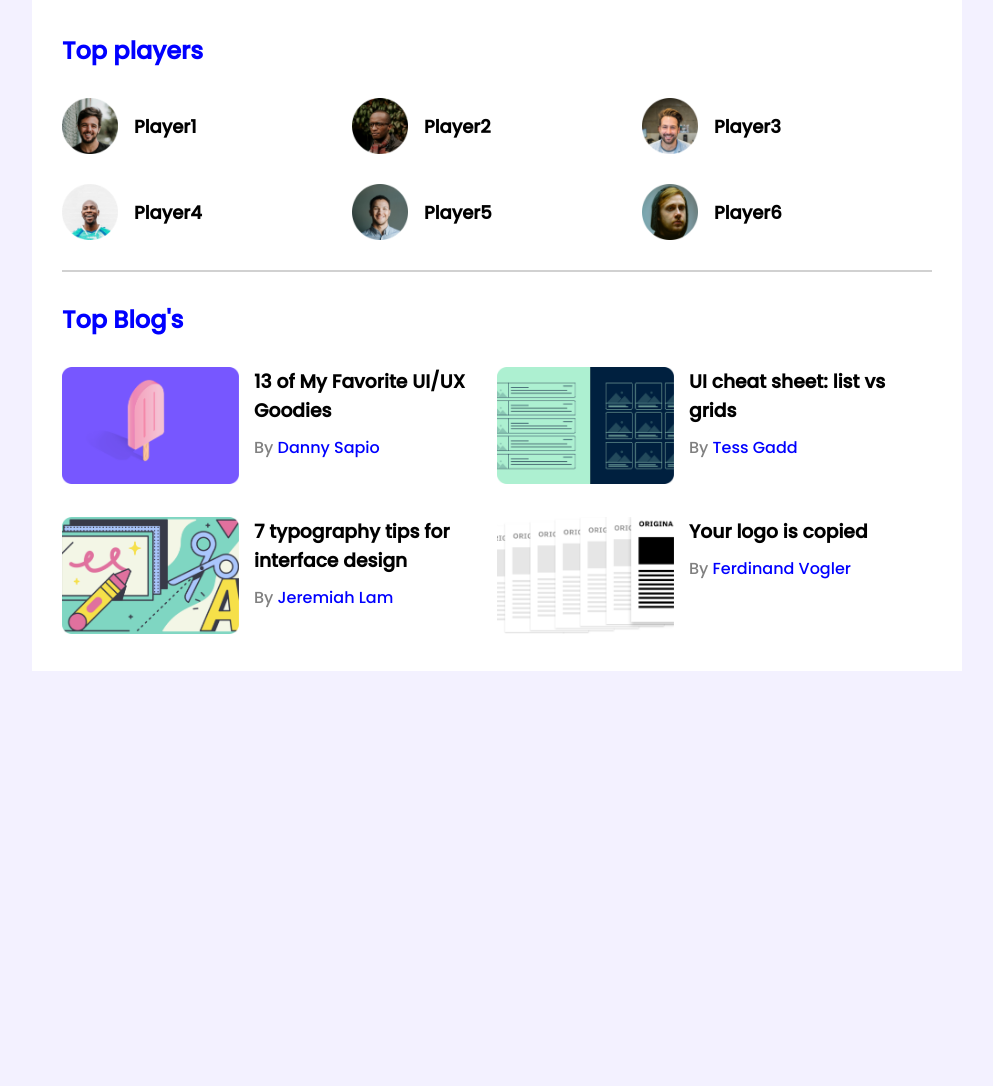
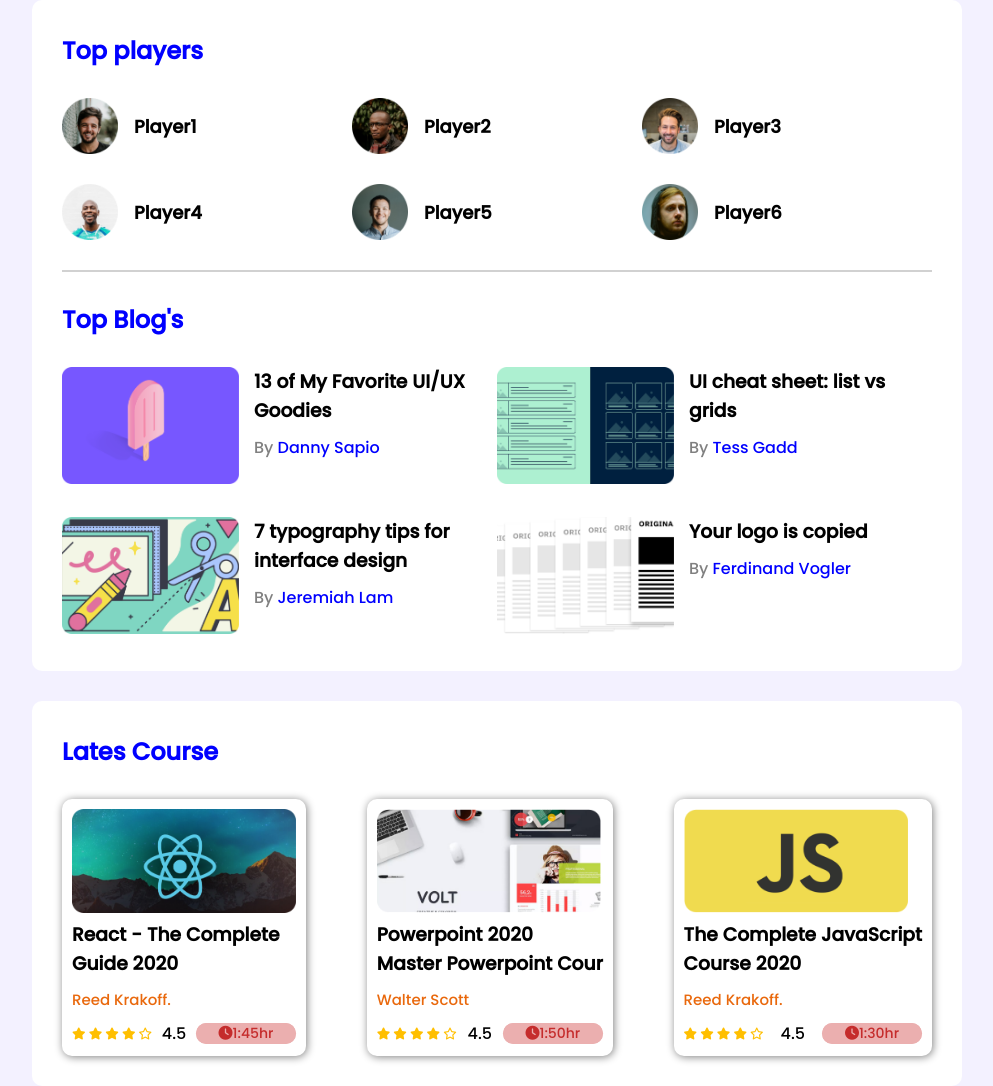
Before and after one commit to Hridoy-shill/leader-dashbord, a plain HTML site: page index.html in a window 1280 px wide. Shown: the whole page, without its empty margins (143-1136 px from the left). Before the commit the page ends 800 px from the top, so only its background shows below. Drawn offline with Linux system fonts and the light colour scheme.

Commit message:
new section added

```diff
--- a/index.html
+++ b/index.html
@@ -4,6 +4,7 @@
     <meta charset="UTF-8">
     <meta http-equiv="X-UA-Compatible" content="IE=edge">
     <meta name="viewport" content="width=device-width, initial-scale=1.0">
+    <script src="https://kit.fontawesome.com/23435d9113.js" crossorigin="anonymous"></script>
     <link rel="stylesheet" href="style.css">
     <title>leader-dashborde</title>
 </head>
@@ -101,8 +102,82 @@
                     </div>
                 </div>
             </div>
+            <!-- top blogs -->
+        </section>
 
-            <!-- top blogs -->
+        <section class="section2">
+            <div class="course-container">
+                <h3 class="section-title">Lates Course</h3>
+                <div class="cards-section">
+
+                    <div class="card">
+                        <div class="card-container">
+                            <img src="./images/courses/course-1.png" alt="" class="card-img">
+                            <h3 class="card-title">React - The Complete </h3>
+                            <h3 class="card-title">Guide 2020</h3>
+                            <p class="author-name">Reed Krakoff.</p>
+                            <div class="rating">
+                                <div class="star">
+                                    <i class="fa-solid fa-star"></i>
+                                    <i class="fa-solid fa-star"></i>
+                                    <i class="fa-solid fa-star"></i>
+                                    <i class="fa-solid fa-star"></i>
+                                    <i class="fa-regular fa-star"></i>
+                                </div>
+                                <div class=""><p>4.5</p></div>
+                                <div class="time">
+                                    <p class="time"><i class="fa-solid fa-clock"></i>1:45hr</p>
+                                </div>
+                            </div>
+                        </div>
+                    </div>
+
+                    <div class="card">
+                        <div class="card-container">
+                            <img src="./images/courses/course-2.png" alt="" class="card-img">
+                            <h3 class="card-title">Powerpoint 2020</h3>
+                            <h3 class="card-title">Master Powerpoint Cour</h3>
+                            <p class="author-name">Walter Scott</p>
+                            <div class="rating">
+                                <div class="star">
+                                    <i class="fa-solid fa-star"></i>
+                                    <i class="fa-solid fa-star"></i>
+                                    <i class="fa-solid fa-star"></i>
+                                    <i class="fa-solid fa-star"></i>
+                                    <i class="fa-regular fa-star"></i>
+                                </div>
+                                <div class=""><p>4.5</p></div>
+                                <div class="time">
+                                    <p class="time"><i class="fa-solid fa-clock"></i>1:50hr</p>
+                                </div>
+                            </div>
+                        </div>
+                    </div>
+
+                    <div class="card">
+                        <div class="card-container">
+                            <img src="./images/courses/course-3.png" alt="" class="card-img">
+                            <h3 class="card-title">The Complete JavaScript</h3>
+                            <h3 class="card-title">Course 2020</h3>
+                            <p class="author-name">Reed Krakoff.</p>
+                            <div class="rating">
+                                <div class="star">
+                                    <i class="fa-solid fa-star"></i>
+                                    <i class="fa-solid fa-star"></i>
+                                    <i class="fa-solid fa-star"></i>
+                                    <i class="fa-solid fa-star"></i>
+                                    <i class="fa-regular fa-star"></i>
+                                </div>
+                                <div class=""><p>4.5</p></div>
+                                <div class="time">
+                                    <p class="time"><i class="fa-solid fa-clock"></i>1:30hr</p>
+                                </div>
+                            </div>
+                        </div>
+                    </div>
+
+                </div>
+            </div>
         </section>
     </main>
     <!-- main end -->
--- a/style.css
+++ b/style.css
@@ -12,17 +12,14 @@ body{
 /* section 1 start */
 main{
     display: flex;
-    justify-content: center;
-
-}
-.section1{
-
+    align-items: center;
+    flex-direction: column;
 }
 .top-player-container{
     background-color: white;
     width: 870px;
-    padding: 30px ;
-
+    padding: 30px;
+    border-radius: 10px;
 }
 .section-title{
     font-size: 24px;
@@ -79,3 +76,52 @@ article{
 .art-title{
     padding-bottom: 10px;
 }
+/* course container style start */
+.course-container{
+    background-color: #ffffff;
+    width: 870px;
+    padding: 30px;
+    margin-top: 30px;
+    border-radius: 10px;
+}
+.cards-section{
+    display: flex;
+    justify-content: space-between;
+    gap: 50px;
+}
+.card-container{
+    padding: 10px;
+}
+.card{
+    box-shadow: 1px 1px 8px #808080;
+    border-radius: 10px;
+}
+.card img{
+    width: 224px;
+    height: 104px;
+}
+.author-name{
+    padding-top: 10px;
+    font-size: 15px;
+    color: #e9680c;
+}
+/* rating */
+.rating{
+    display: flex;
+    justify-content: space-between;
+    align-items: center;
+    padding-top: 10px;
+}
+.star{
+    color: rgb(255, 191, 0);
+    font-size: 12px;
+}
+.time{
+    background-color: #ebafaf;
+    color: #c52c2c;
+    border-radius: 20px;
+    font-weight: 400;
+    font-size: 14px;
+    width: 100px;
+    text-align: center;
+}
```
